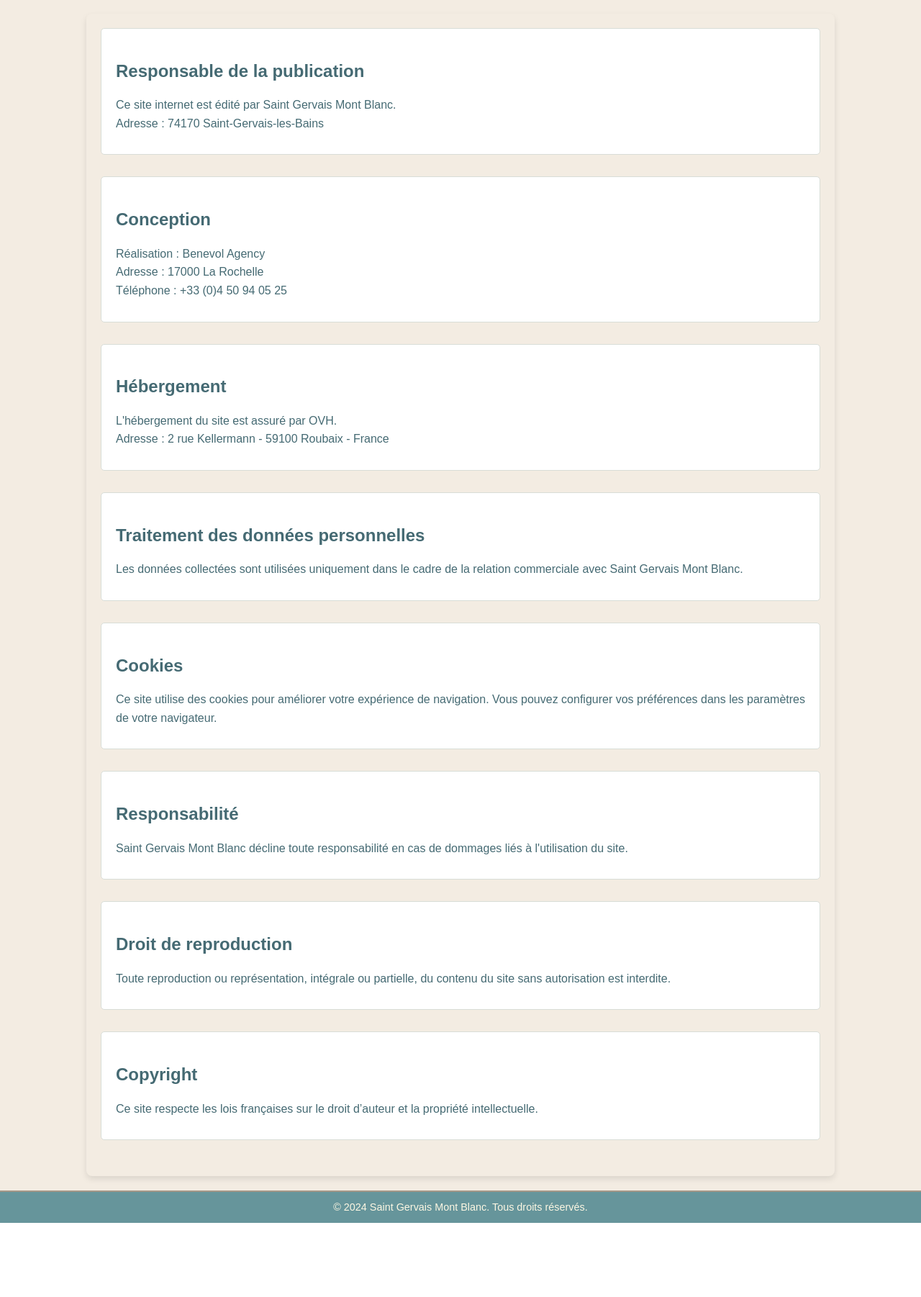
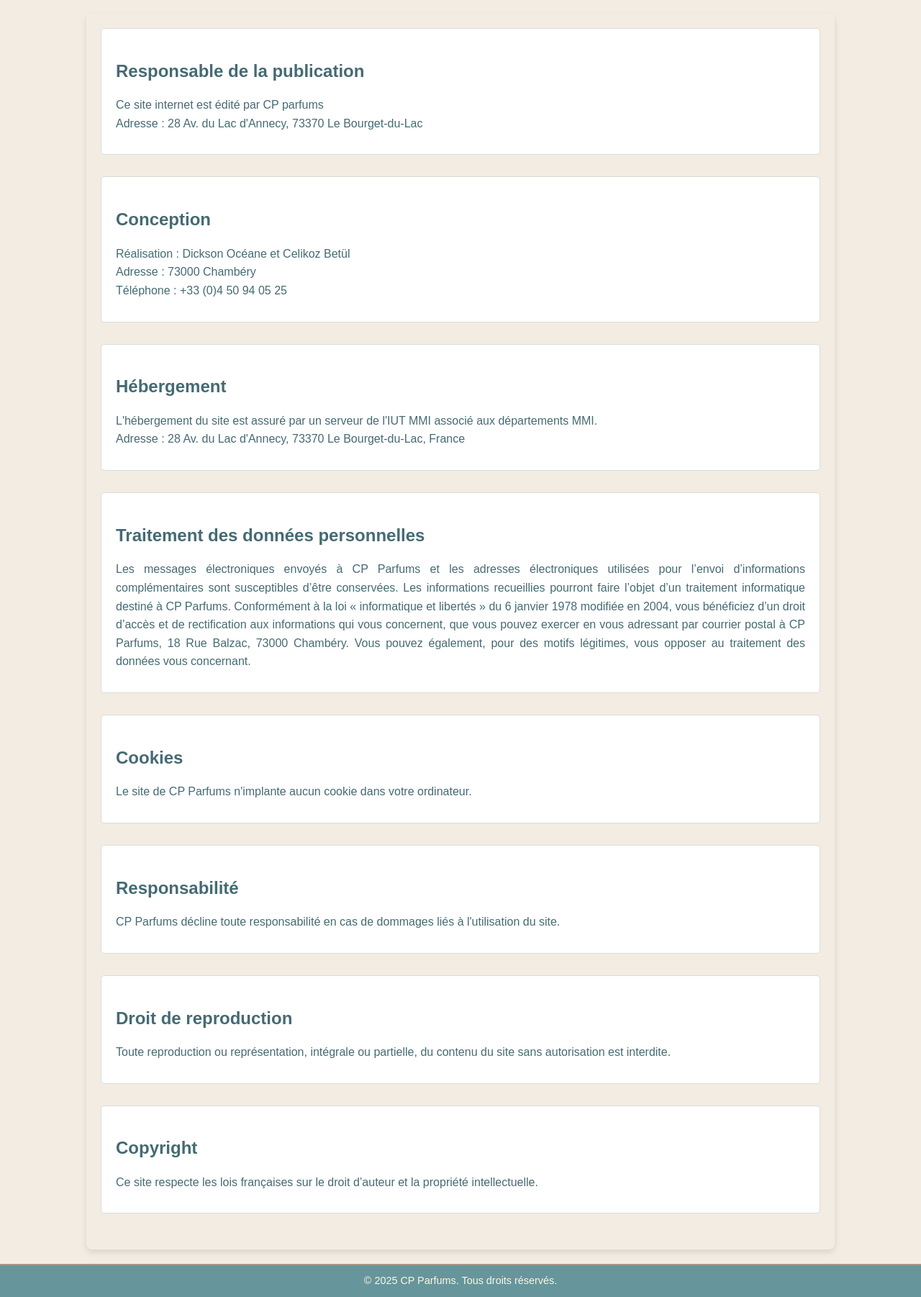
Before and after one commit to bcel15/Sae105, a PHP site: page /copyright.php in a window 1280 px wide. Shown: the part 481-2283 px from the top of the page at 72% size. Before the commit the page ends 2180 px from the top, so only its background shows below. Run offline with PHP 8.4, Linux system fonts and the light colour scheme.

Commit message:
contenues

```diff
--- a/copyright.php
+++ b/copyright.php
@@ -83,36 +83,36 @@
 <main>
     <section>
         <h2>Responsable de la publication</h2>
-        <p>Ce site internet est édité par Saint Gervais Mont Blanc.<br>
-        Adresse : 74170 Saint-Gervais-les-Bains</p>
+        <p>Ce site internet est édité par CP parfums<br>
+        Adresse : 28 Av. du Lac d'Annecy, 73370 Le Bourget-du-Lac</p>
     </section>
 
     <section>
         <h2>Conception</h2>
-        <p>Réalisation : Benevol Agency<br>
-        Adresse : 17000 La Rochelle<br>
+        <p>Réalisation : Dickson Océane et Celikoz Betül<br>
+        Adresse : 73000 Chambéry<br>
         Téléphone : +33 (0)4 50 94 05 25</p>
     </section>
 
     <section>
         <h2>Hébergement</h2>
-        <p>L'hébergement du site est assuré par OVH.<br>
-        Adresse : 2 rue Kellermann - 59100 Roubaix - France</p>
+        <p>L'hébergement du site est assuré par un serveur de l'IUT MMI associé aux départements MMI.<br>
+        Adresse : 28 Av. du Lac d'Annecy, 73370 Le Bourget-du-Lac, France</p>
     </section>
 
     <section>
         <h2>Traitement des données personnelles</h2>
-        <p>Les données collectées sont utilisées uniquement dans le cadre de la relation commerciale avec Saint Gervais Mont Blanc.</p>
+        <p>Les messages électroniques envoyés à CP Parfums et les adresses électroniques utilisées pour l’envoi d’informations complémentaires sont susceptibles d’être conservées. Les informations recueillies pourront faire l’objet d’un traitement informatique destiné à CP Parfums. Conformément à la loi « informatique et libertés » du 6 janvier 1978 modifiée en 2004, vous bénéficiez d’un droit d’accès et de rectification aux informations qui vous concernent, que vous pouvez exercer en vous adressant par courrier postal à CP Parfums, 18 Rue Balzac, 73000 Chambéry. Vous pouvez également, pour des motifs légitimes, vous opposer au traitement des données vous concernant.</p>
     </section>
 
     <section>
         <h2>Cookies</h2>
-        <p>Ce site utilise des cookies pour améliorer votre expérience de navigation. Vous pouvez configurer vos préférences dans les paramètres de votre navigateur.</p>
+        <p>Le site de CP Parfums n'implante aucun cookie dans votre ordinateur.</p>
     </section>
 
     <section>
         <h2>Responsabilité</h2>
-        <p>Saint Gervais Mont Blanc décline toute responsabilité en cas de dommages liés à l'utilisation du site.</p>
+        <p>CP Parfums décline toute responsabilité en cas de dommages liés à l'utilisation du site.</p>
     </section>
 
     <section>
@@ -127,7 +127,7 @@
 </main>
 
 <footer>
-    &copy; 2024 Saint Gervais Mont Blanc. Tous droits réservés.
+    &copy; 2025 CP Parfums. Tous droits réservés.
 </footer>
 
 </body>
```
